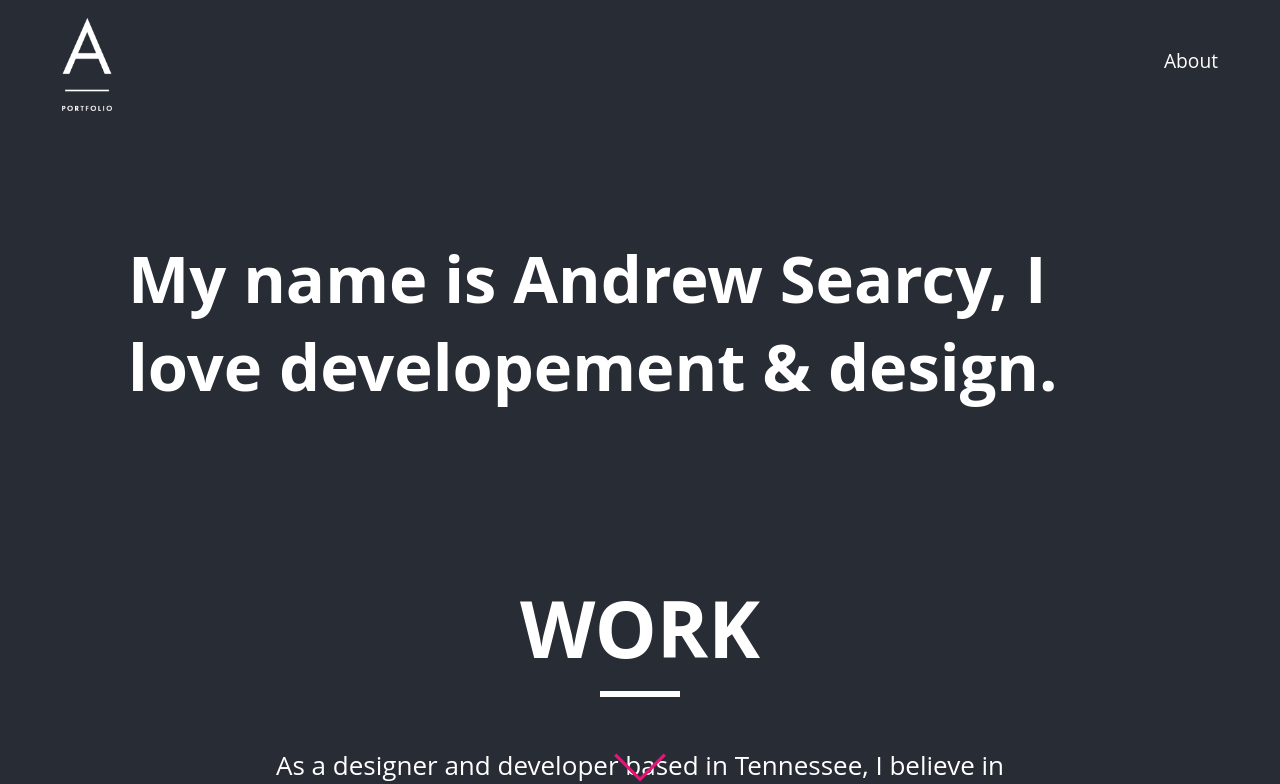
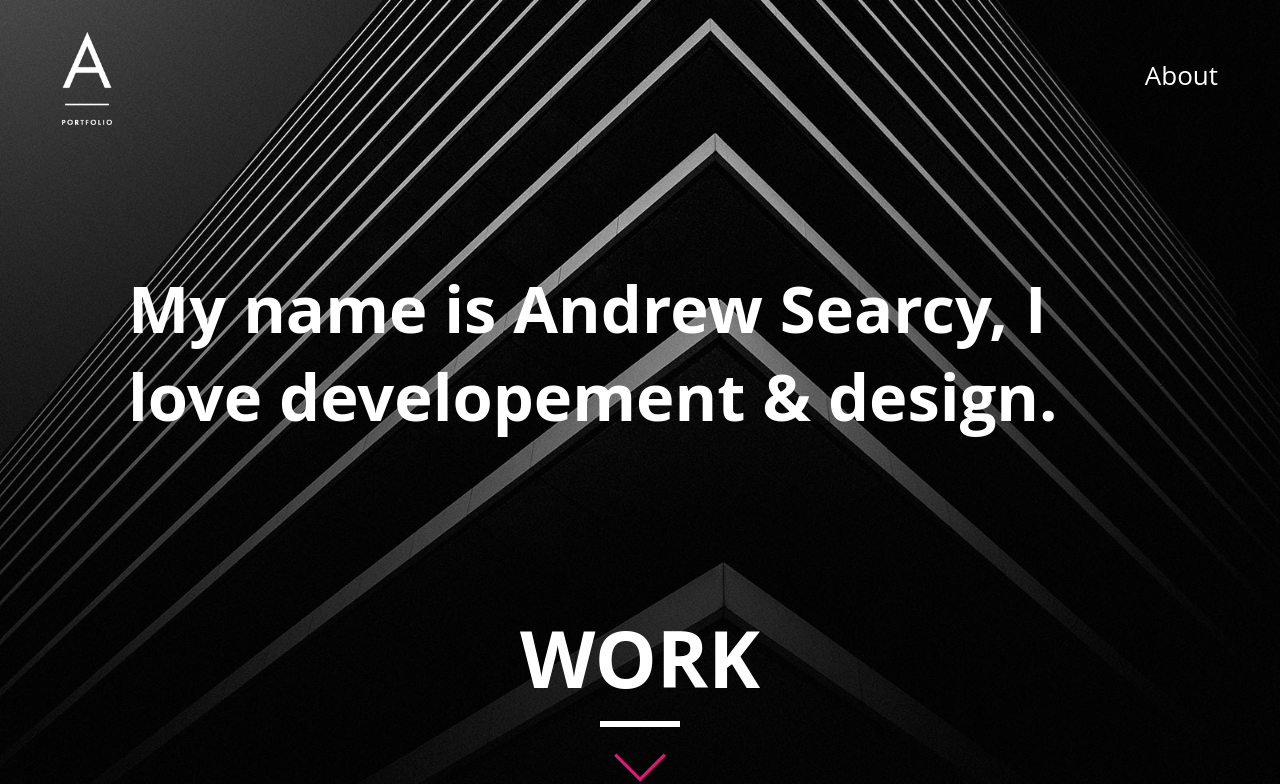
Before and after one commit to andrewsearcy/andrewsearcy.github.io, a React (Create React App) app: page / in a window 1280 px wide. Shown: the top 784 px of the page. Built offline with nearby package versions, Linux system fonts and the light colour scheme; the HTML template or start-up script is replaced by a standard one.

Commit message:
Add files

```diff
--- a/src/App.css
+++ b/src/App.css
@@ -1,18 +1,14 @@
-.header {
+.landing-home {
   display: flex;
-  flex-direction: row;
-  height: 120px;
-  width: auto;
-  font-size: 1.2em;
-  background-color: #282c34;
-  justify-content: center;
+  height: 150px;
 }
-.header-content {
+.home-header-content, .about-header-content {
   display: flex;
   justify-content: space-between;
   align-items: center;
   min-width: 95vw;
 }
+
 .landing-row-1 {
   display: flex;
   justify-content: center;
@@ -44,7 +40,7 @@
   padding: 0px 30px 0px 30px;
 
  }
-.landing {
+.home, .about {
   display: flex;
   flex-direction: column;
   align-items: center;
@@ -53,17 +49,21 @@
   color: white;
   background: #282c34;
 }
+.home {
+  background: url('./images/BG2.jpg') no-repeat center center fixed;
+  -webkit-background-size: cover;
+  -moz-background-size: cover;
+  -o-background-size: cover;
+  background-size: cover;
+}
 
-.sec-3 {
+.sec-2 {
   display: flex;
   align-items: center;
   flex-direction: column;
   max-width: 60vw;
 }
-.sec-2 {
-  display: flex;
-  justify-content: center;
-}
+
 .title {
   font-size: 3em;
   margin-bottom: 10px;
@@ -119,7 +119,7 @@ width: 80px;
   .home-title {
     font-size: 1.9em;
   }
-  .sec-3 {
+  .sec-2 {
     font-size: 75%;
     max-width: 85vw;
   }
@@ -129,11 +129,12 @@ width: 80px;
   justify-content: center;
   align-items: center;
   height: 150px;
-  background: url('./images/BG2.jpg') no-repeat center center fixed;
+  background: #293242;
+  /* background: url('./images/BG2.jpg') no-repeat center center fixed;
   -webkit-background-size: cover;
   -moz-background-size: cover;
   -o-background-size: cover;
-  background-size: cover;
+  background-size: cover; */
 }
 
 .footer-title {
--- a/src/App.js
+++ b/src/App.js
@@ -2,22 +2,11 @@ import React from 'react'
 import './App.css'
 import Home from './screens/Home'
 import About from './screens/About'
-import { BrowserRouter as Router, Route, Link } from 'react-router-dom'
-import PortfolioLogo from './Logo/Portfolio Logo.png'
+import { BrowserRouter as Router, Route } from 'react-router-dom'
 
 function App () {
   return (
     <Router>
-      <div className='header'>
-        <div className='header-content'>
-          <Link to='/' className='links-home'>
-            <img className='header-logo' src={PortfolioLogo} alt='Home' />
-          </Link>
-          <Link to='/about' className='links-about'>
-            About
-          </Link>
-        </div>
-      </div>
       <div>
         <Route exact path='/' component={Home} />
         <Route exact path='/about' component={About} />
--- a/src/screens/About.js
+++ b/src/screens/About.js
@@ -1,12 +1,24 @@
-import React from 'react';
-import Footer from '../components/Footer';
+import React from "react";
+import Footer from "../components/Footer";
+import { Link } from "react-router-dom";
+import PortfolioLogo from "../Logo/Portfolio Logo.png";
 
 const About = () => (
   <div>
-    <div className='landing'>
-      <div className='sec-3'>
-        <h1 className='title'>ABOUT</h1>
-        <div id='line' />
+    <div className="about">
+      <div className="landing-about">
+        <div className="about-header-content">
+          <Link to="/" className="links-home">
+            <img className="header-logo" src={PortfolioLogo} alt="Home" />
+          </Link>
+          <Link to="/about" className="links-about">
+            About
+          </Link>
+        </div>
+      </div>
+      <div className="sec-2">
+        <h1 className="title">ABOUT</h1>
+        <div id="line" />
       </div>
     </div>
     <Footer></Footer>
--- a/src/screens/Home.js
+++ b/src/screens/Home.js
@@ -1,37 +1,50 @@
-import React from 'react'
-import BG2 from '../images/BG2.jpg'
-import WebsiteArrow from '../images/Website Arrow.png'
-import Footer from '../components/Footer'
+import React from "react";
+import BG2 from "../images/BG2.jpg";
+import WebsiteArrow from "../images/Website Arrow.png";
+import Footer from "../components/Footer";
+import { Link } from "react-router-dom";
+import PortfolioLogo from "../Logo/Portfolio Logo.png";
 
 const Home = () => (
   <div>
-    <div className='landing'>
-      <div className='landing-row-1'>
-        <h1 className='home-title'>
+    <div className="home">
+      <div>
+      <div className="landing-home">
+        <div className="home-header-content">
+          <Link to="/" className="links-home">
+            <img className="header-logo" src={PortfolioLogo} alt="Home" />
+          </Link>
+          <Link to="/about" className="links-about">
+            About
+          </Link>
+        </div>
+      </div>
+      <div className="landing-row-1">
+        <h1 className="home-title">
           My name is Andrew Searcy, I love developement & design.
         </h1>
-        <a className='scroll-icon'>
-          <img className='bounce' src={WebsiteArrow} />
+        <a className="scroll-icon">
+          <img className="bounce" src={WebsiteArrow} />
         </a>
       </div>
-      <div className='sec-2' />
-      <div className='sec-3'>
-        <h1 className='title'>WORK</h1>
-        <div id='line' />
-        <p className='workBlurb'>
+      </div>
+      <div className="sec-2">
+        <h1 className="title">WORK</h1>
+        <div id="line" />
+        <p className="workBlurb">
           As a designer and developer based in Tennessee, I believe in combining
           purposeful graphic design and web developement to create an
           unforgetable experience for every user.
         </p>
       </div>
-      <div class='pic-grid'>
-        <div class='img1' />
-        <div class='img2' />
-        <div class='img3' />
+      <div class="pic-grid">
+        <div class="img1" />
+        <div class="img2" />
+        <div class="img3" />
       </div>
     </div>
     <Footer />
   </div>
-)
+);
 
-export default Home
+export default Home;
```
